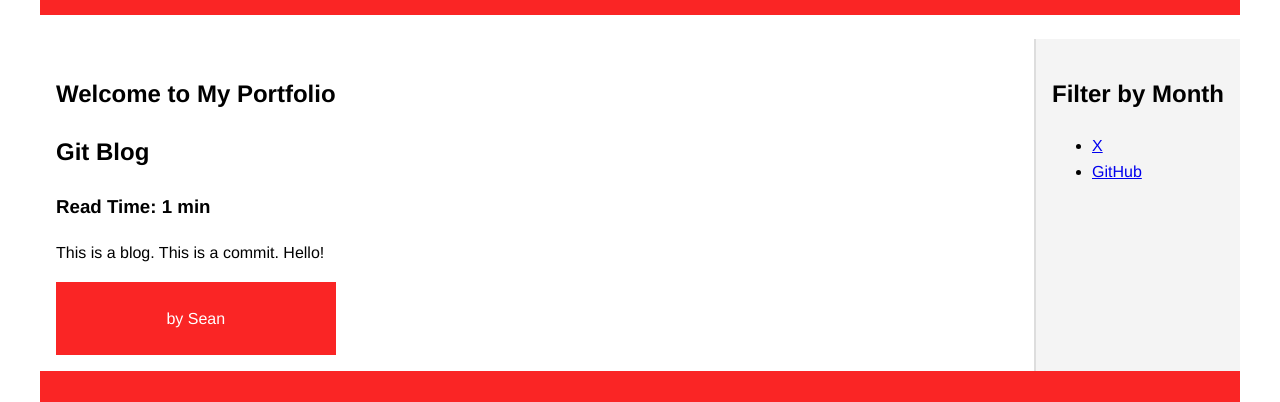
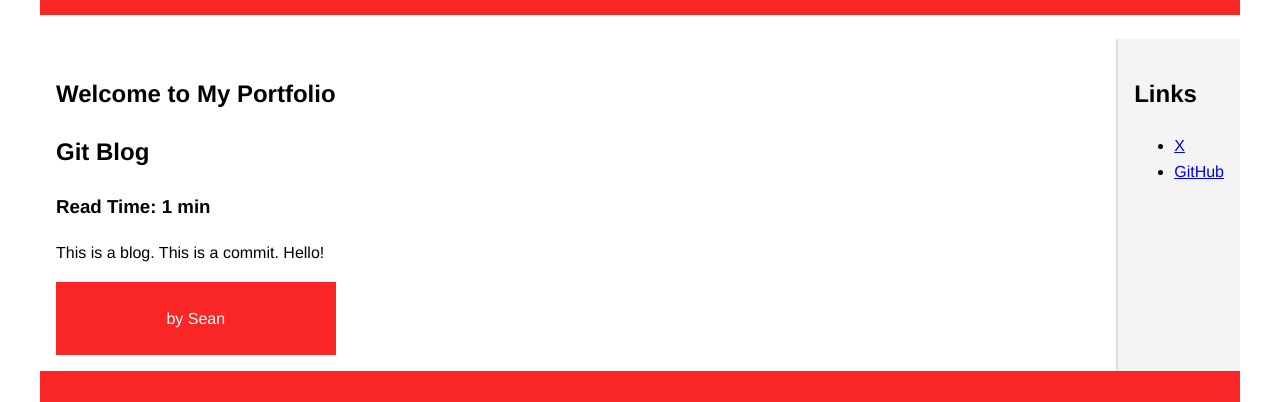
Before and after one commit to smulle2/smullen.github.io, a plain HTML site: page in_my_first_website.html in a window 1280 px wide. Shown: the part 79-481 px from the top of the page. Drawn offline with Linux system fonts and the light colour scheme.

Commit message:
index - aside name change

```diff
--- a/in_my_first_website.html
+++ b/in_my_first_website.html
@@ -38,7 +38,7 @@
         <!-- Sidebar -->
         <aside>
             <section>
-                <h2>Filter by Month</h2>
+                <h2>Links</h2>
                 <nav>
                     <ul>
                         <li><a href="https://x.com/RealSeanMullen">X</a></li>
```
